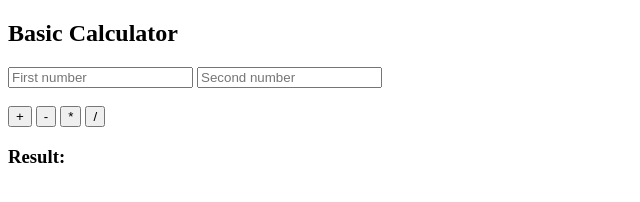
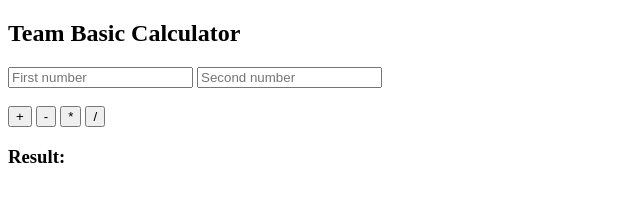
Before and after one commit to manvimishra09/team-calculator, a plain HTML site: page index.html in a window 1280 px wide. Shown: the whole page, without its empty margins (0-640 px from the left). Drawn offline with Linux system fonts and the light colour scheme.

Commit message:
Update calculator heading

```diff
--- a/index.html
+++ b/index.html
@@ -6,7 +6,7 @@
     <link rel="stylesheet" href="style.css">
 </head>
 <body>
-    <h2>Basic Calculator</h2>
+    <h2>Team Basic Calculator</h2>
     <input id="a" type="number" placeholder="First number">
     <input id="b" type="number" placeholder="Second number">
     <br><br>
```
